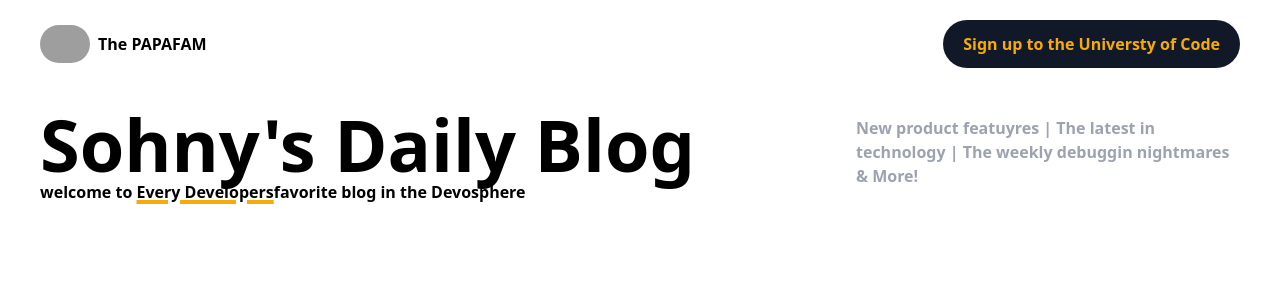
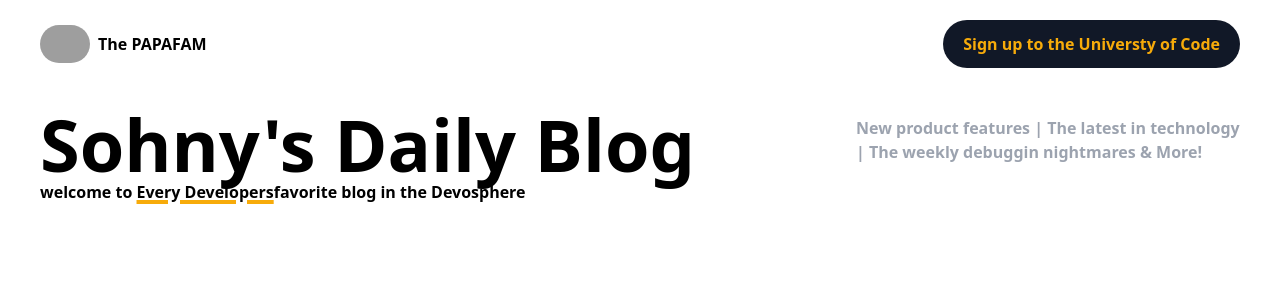
Before and after one commit to jp2mesquita/Thebabrus-blog, a Next.js app: page / in a window 1280 px wide. Shown: the top 300 px of the page. Built offline with nearby package versions, Linux system fonts and the light colour scheme; grey boxes are pictures that could not be loaded.

Commit message:
refactor: fix misspeling

```diff
--- a/src/components/Banner.tsx
+++ b/src/components/Banner.tsx
@@ -12,7 +12,7 @@ export default function Banner() {
         </h2>
       </div>
       <p className="mt-5 md:mt-2 text-gray-400 max-w-sm">
-        New product featuyres | The latest in technology | The weekly debuggin
+        New product features | The latest in technology | The weekly debuggin
         nightmares & More!
       </p>
     </div>
```
